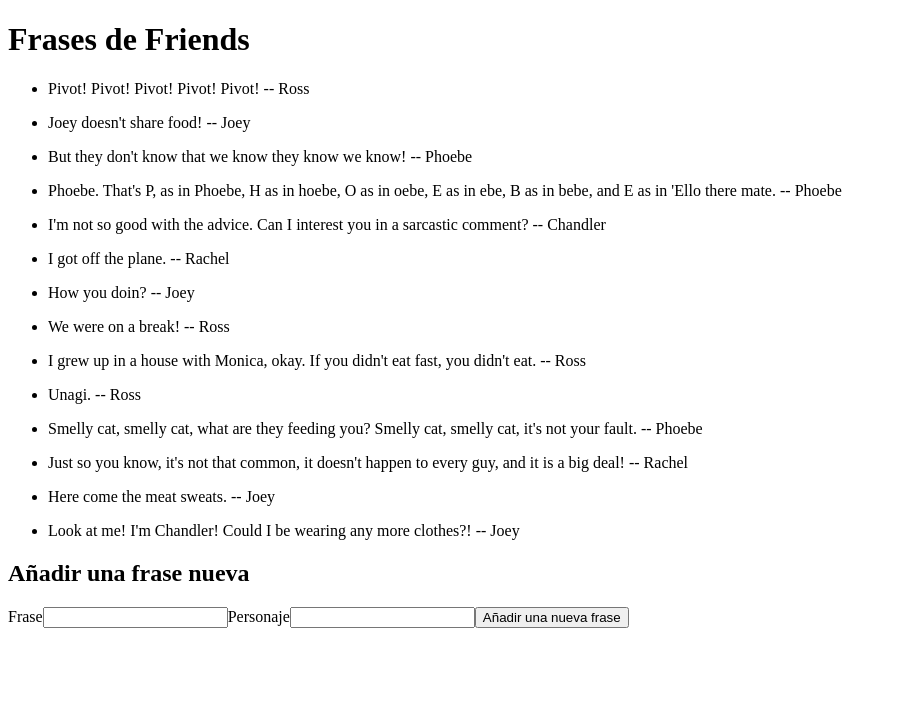
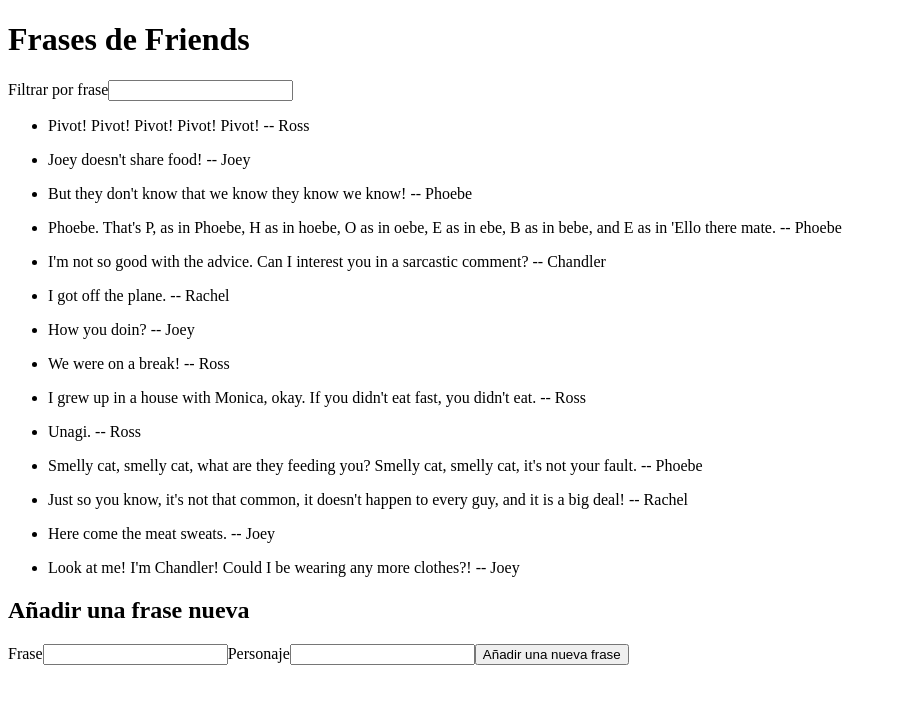
Before and after one commit to Adalab/modulo-3-evaluacion-intermedia-MartaRodriguezOnis, a React (Create React App) app: page / in a window 1280 px wide. Shown: the top 704 px of the page, without its empty margins (0-897 px from the left). Built offline with nearby package versions, Linux system fonts and the light colour scheme.

Commit message:
Add filter by phrase

```diff
--- a/src/components/App.js
+++ b/src/components/App.js
@@ -3,13 +3,22 @@
 import phrasesData from '../data/phrases.json';
 
 function App() {
+  // VARIABLES DE ESTADO
   const [phrases, setPhrases] = useState(phrasesData);
   const [newPhrase, setNewPhrase] = useState({
     quote: '',
     character: '',
   });
+  const [filterPhrase, setFilterPhrase] = useState('');
 
-  const renderPhrases = phrases.map((eachPhrase, index) => {
+  // PINTAR FRASES MÁS FILTROS
+  const renderPhrases = phrases
+    .filter((eachPhrase) => {
+      return eachPhrase.quote
+        .toLowerCase()
+        .includes(filterPhrase.toLowerCase());
+    })
+    .map((eachPhrase, index) => {
       return (
         <li className="phrases-list__li" key={index}>
           <p>
@@ -20,6 +29,7 @@
       );
     });
 
+  //AÑADIR NUEVA FRASE
   const handleInputNewPhrase = (ev) => {
     setNewPhrase({
       ...newPhrase,
@@ -31,12 +41,38 @@
   const handleAddNewPhrase = (ev) => {
     ev.preventDefault();
     setPhrases([...phrases, newPhrase]);
+    setNewPhrase({
+      quote: '',
+      character: '',
+    });
   };
+
+  // FILTRAR POR FRASE
+  const handleFilterPhrase = (ev) => {
+    setFilterPhrase(ev.currentTarget.value);
+    console.log(ev.currentTarget.value);
+    console.log(filterPhrase);
+  };
+
+  // FILTRAR POR PERSONAJE
 
   return (
     <div>
       <header className="header">
         <h1 className="header__title">Frases de Friends</h1>
+        <form className="form-filter">
+          <label className="form-filter__label" htmlFor="quote">
+            Filtrar por frase
+          </label>
+          <input
+            className="form-filter__input"
+            type="text"
+            name="quote"
+            id="quote"
+            value={filterPhrase}
+            onChange={handleFilterPhrase}
+          ></input>
+        </form>
       </header>
       <main>
         <ul className="phrases-list">{renderPhrases}</ul>
```
Lines whose indentation alone changed are shown as unchanged.
